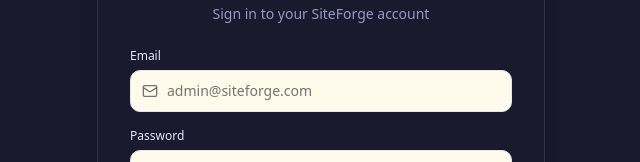
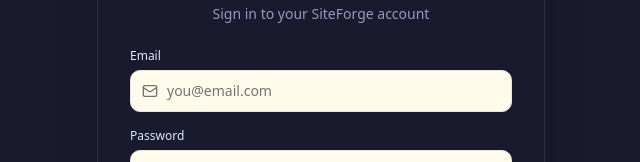
Before and after one commit to vantatechca/sites, a Next.js app: page /sign-in in a window 1280 px wide. Shown: the part 308-470 px from the top of the page, without its empty margins (319-959 px from the left). Built offline with nearby package versions, Linux system fonts and the light colour scheme.

Commit message:
Use generic placeholder text on sign-in email field

```diff
--- a/src/app/sign-in/page.tsx
+++ b/src/app/sign-in/page.tsx
@@ -94,7 +94,7 @@
                 required
                 value={email}
                 onChange={(e) => setEmail(e.target.value)}
-                placeholder="admin@siteforge.com"
+                placeholder="you@email.com"
                 className="block w-full rounded-lg border border-neutral-200 bg-amber-50 px-9 py-2.5 text-sm text-neutral-900 placeholder:text-neutral-500 focus:border-neutral-500 focus:outline-none focus:ring-2 focus:ring-neutral-300"
               />
             </div>
```
